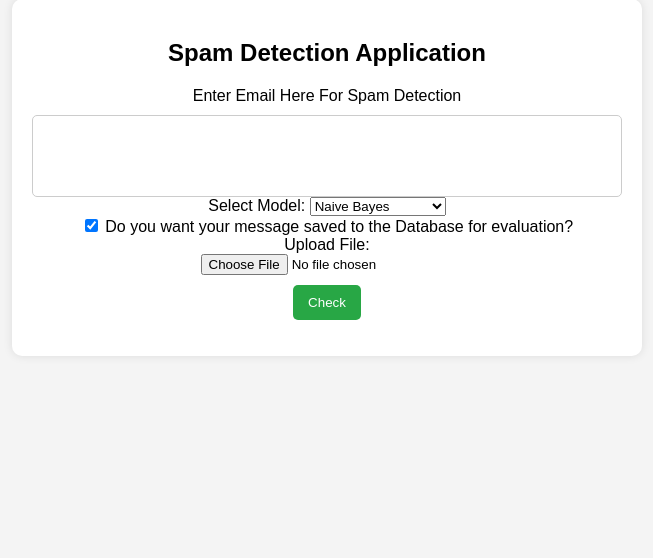
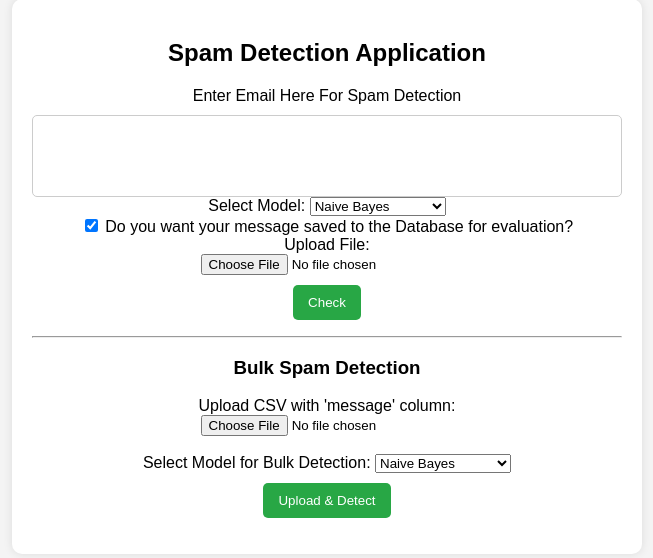
Before and after one commit to DaniAkiode/Codecademy-Projects, a Flask app: page / in a window 1280 px wide. Shown: the part 51-609 px from the top of the page, without its empty margins (313-966 px from the left). Run offline with Flask 3, Linux system fonts and the light colour scheme; parts of the project's set-up code (start-up, migrations or seed data) failed here and were passed over.

Commit message:
Bulk emil feature

```diff
--- a/PortfolioProjects/spam-detection-application/app.py
+++ b/PortfolioProjects/spam-detection-application/app.py
@@ -1,6 +1,8 @@
-from flask import Flask, request, render_template # for sending/getting data and
-from model import predict_message # spam detection function
+from flask import Flask, request, render_template, send_file # for sending/getting data and
+from model import predict_message, predict_bulk_messages # spam detection function
 from database import create_table, insert_result  # import database functions
+import uuid # for generating unique IDs
+import pandas as pd  # for handling CSV files
 
 app = Flask(__name__)
 
@@ -31,6 +33,35 @@ def index():
             result = "No message entered!"  # send message if input is empty
 
     return render_template("index.html", result=result, selected_model=selected_model)  # Pass index.html, result and  selected model through function to make web page dynamic
+
+@app.route("/bulk_predict", methods=["POST"])
+def bulk_predict():
+    file = request.files.get("csv_file")  # Get the uploaded file
+    selected_model = request.form.get("bulk_model")
+
+    if not file or not file.filename.endswith(".csv"):
+        return "Please upload a valid CSV file."
+
+    try:
+        df = pd.read_csv(file)
+        if "message" not in df.columns:
+            return "CSV file must contain a 'message' column."
+
+        predictions = predict_bulk_messages(df["message"], selected_model)  # Get predictions for all messages
+        df["prediction"] = predictions  # Add predictions to DataFrame
+
+        output_file = f"static/bulk_results_{uuid.uuid4()}.csv"  # Create a unique output file name
+        df.to_csv(output_file, index=False)  # Save DataFrame to CSV
+
+        return send_file(output_file, as_attachment=True)  # Send the file for download
+
+    except Exception as e:
+        return f"Error processing file: {str(e)}"
+
+
+
+
+
 
 if __name__ == "__main__":  # Runs only when this file is executed directly
     app.run(debug=True)  # Enable debug mode
--- a/PortfolioProjects/spam-detection-application/model.py
+++ b/PortfolioProjects/spam-detection-application/model.py
@@ -21,9 +21,25 @@ def predict_message(text, model_name="naive_bayes"):  # declare predict_ functio
     else:# if the prediction is ham send the message below
         return "This is Ham! Keep the email! (Could be important!)"
 
+def predict_bulk_messages(messages, model_name="naive_bayes"):
+    if model_name not in models:
+        return ["Invalid model selected!"] * len(messages)  # Return error message for each message if model is not valid
+
+    vectorizer, model = models[model_name]  # Get selected model and vectorizer
+    messages_vector = vectorizer.transform(messages)  # Convert all messages to numerical format
+    predictions = model.predict(messages_vector)  # Make predictions for all messages
 
 
+    # Convert numeric predctions to human-readable format
 
+    readable = []
+    for pred in predictions:
+        if pred == 1:
+            readable.append("This is Spam! Delete Email at ONCE!")
+        else:
+            readable.append("This is Ham! Keep the email! (Could be important!)")
+
+    return readable  # Return list of predictions for each message
 
 
 
--- a/PortfolioProjects/spam-detection-application/templates/index.html
+++ b/PortfolioProjects/spam-detection-application/templates/index.html
@@ -41,6 +41,22 @@
             {% if result %}
                 <h3>Result: {{ result }}</h3>
             {% endif %}
+            <hr>
+            <h3>Bulk Spam Detection</h3>
+            <form action="/bulk_predict" method="POST" enctype="multipart/form-data">
+                <label for="csv_file">Upload CSV with 'message' column:</label><br>
+                <input type="file" name="csv_file" accept=".csv" required><br><br>
+
+                <label for="bulk_model">Select Model for Bulk Detection:</label>
+                <select name="bulk_model">
+                    <option value="naive_bayes">Naive Bayes</option>
+                    <option value="logic_regression">Logical Regression</option>
+                    <option value="KNeighborsClassifier">KNN</option>
+                </select> <br>
+                <button type="submit">Upload & Detect</button>
+            </form>
+
+
         </div>
     </body>
 </html>
```
Also changed, not shown: PortfolioProjects/spam-detection-application/static/bulk_results_f8d9b914-1151-434d-9ec0-bdd2fae70f04.csv (added, +8 -0 lines).
